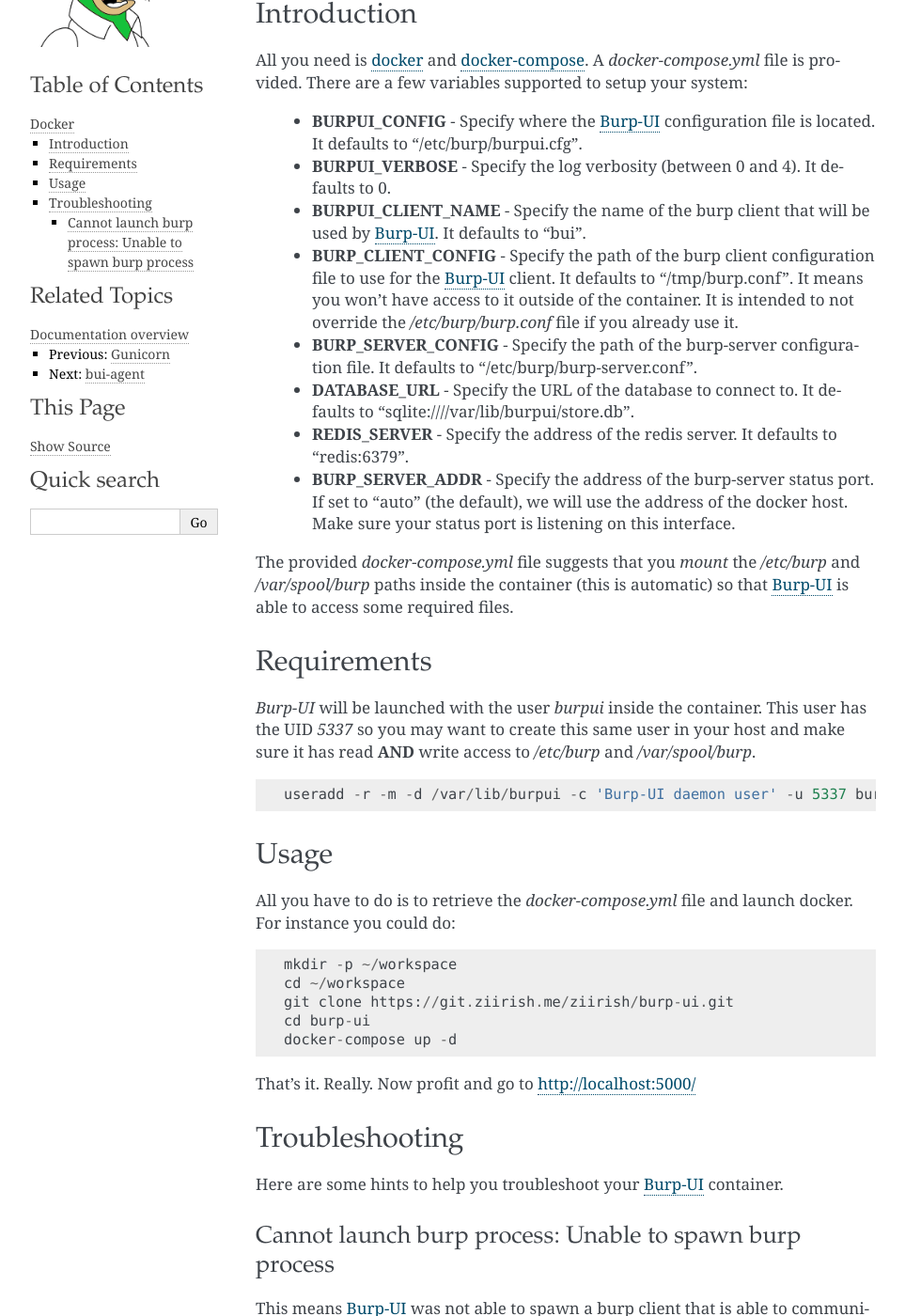
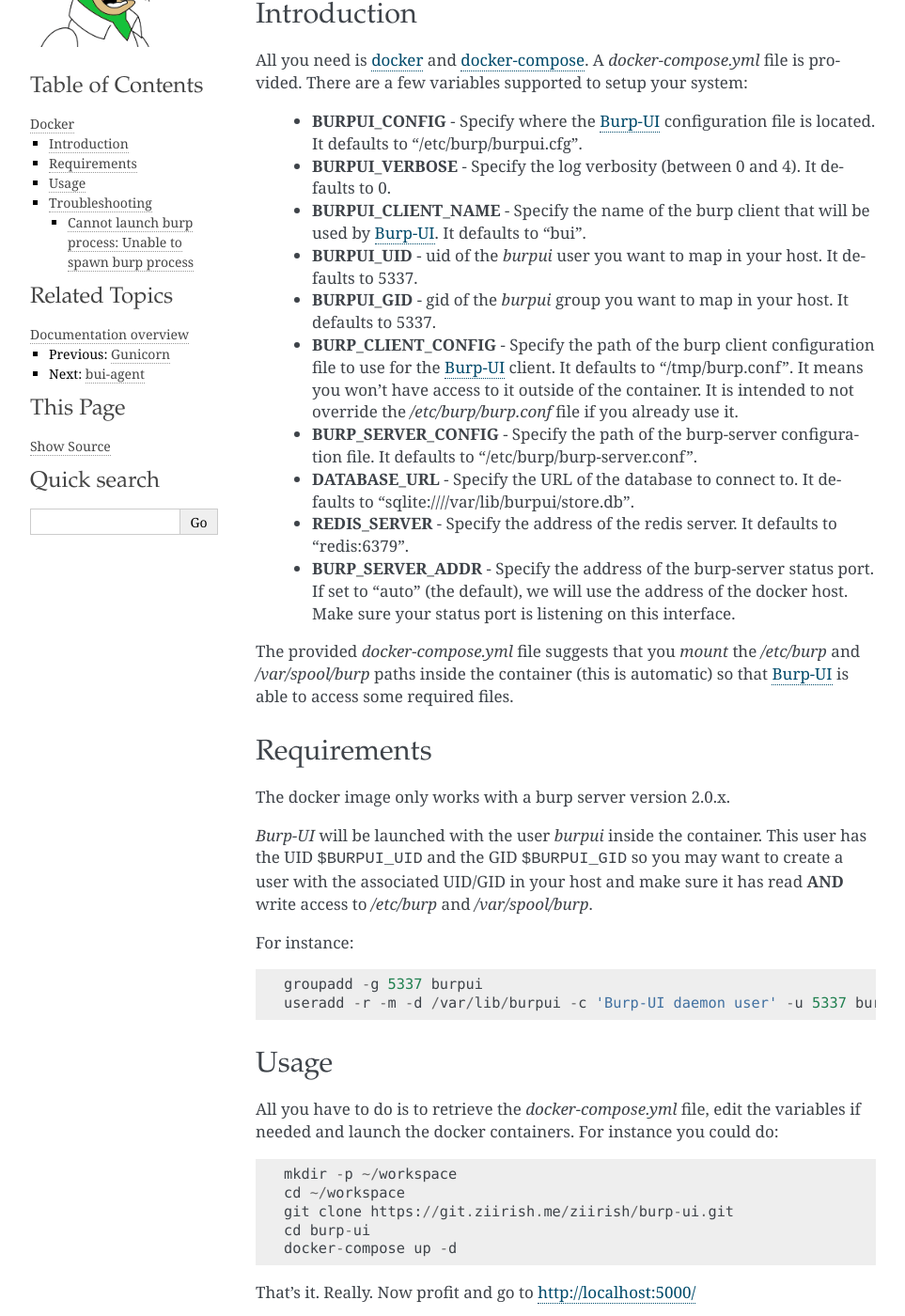
Before and after one commit to ziirish/burp-ui, a Sphinx documentation site: the page built from docs/docker.rst, in a window 1280 px wide and 1400 px high, scrolled down 198 px. Shown: the whole window at 94% size, without its empty margins (148-1111 px from the left). Built offline with Sphinx 7.4.7, drawn with Linux system fonts in a browser that asks for light colours; pages that are not in the unit, such as notebooks, are missing from menus.

Commit message:
allow to map different uid/gid for burpui user

```diff
--- a/docker-compose.yml
+++ b/docker-compose.yml
@@ -16,6 +16,8 @@
     - BURPUI_CONFIG=/etc/burp/burpui.cfg
     - BURPUI_VERBOSE=0
     - BURPUI_CLIENT_NAME=bui
+    - BURPUI_UID=5337
+    - BURPUI_GID=5337
     - BURP_CLIENT_CONFIG=/tmp/burp.conf
     - BURP_SERVER_CONFIG=/etc/burp/burp-server.conf
     - DATABASE_URL=sqlite:////var/lib/burpui/store.db
--- a/docs/docker.rst
+++ b/docs/docker.rst
@@ -18,6 +18,10 @@
    to 0.
  - **BURPUI_CLIENT_NAME** - Specify the name of the burp client that will be
    used by `Burp-UI`_. It defaults to "bui".
+ - **BURPUI_UID** - uid of the *burpui* user you want to map in your host. It
+   defaults to 5337.
+ - **BURPUI_GID** - gid of the *burpui* group you want to map in your host. It
+   defaults to 5337.
  - **BURP_CLIENT_CONFIG** - Specify the path of the burp client configuration
    file to use for the `Burp-UI`_ client. It defaults to "/tmp/burp.conf". It
    means you won't have access to it outside of the container. It is intended
@@ -40,21 +44,26 @@
 Requirements
 ------------
 
+The docker image only works with a burp server version 2.0.x.
+
 `Burp-UI` will be launched with the user *burpui* inside the container. This
-user has the UID *5337* so you may want to create this same user in your host
-and make sure it has read **AND** write access to */etc/burp* and
-*/var/spool/burp*.
+user has the UID ``$BURPUI_UID`` and the GID ``$BURPUI_GID`` so you may want to
+create a user with the associated UID/GID in your host and make sure it has read
+**AND** write access to */etc/burp* and */var/spool/burp*.
+
+For instance:
 
 ::
 
+    groupadd -g 5337 burpui
     useradd -r -m -d /var/lib/burpui -c 'Burp-UI daemon user' -u 5337 burpui
 
 
 Usage
 -----
 
-All you have to do is to retrieve the *docker-compose.yml* file and launch
-docker.
+All you have to do is to retrieve the *docker-compose.yml* file, edit the
+variables if needed and launch the docker containers.
 For instance you could do:
 
 ::
```
Also changed, not shown: 2 other files.
